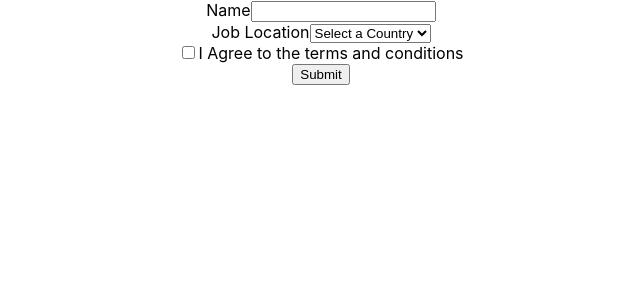
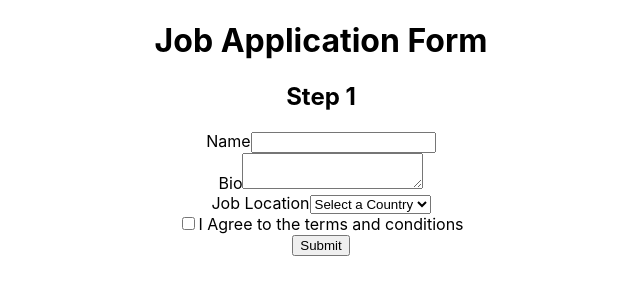
Before and after one commit to CHANDRUK29/react-testing, a React (Create React App) app: page / in a window 1280 px wide. Shown: the top 300 px of the page, without its empty margins (319-959 px from the left). Built offline with nearby package versions, Linux system fonts and the light colour scheme.

Commit message:
added application test cases added

```diff
--- a/src/components/Application/Application.tsx
+++ b/src/components/Application/Application.tsx
@@ -2,10 +2,17 @@ import React from 'react'
 
 const Application = () => {
     return (
+        <>
+        <h1>Job Application Form</h1>
+        <h2>Step 1</h2>
         <form action="">
             <div>
                 <label htmlFor="name">Name</label>
                 <input type="text" id='name' />
+            </div>
+            <div>
+                <label htmlFor="bio">Bio</label>
+                <textarea name='bio' id='bio' />
             </div>
             <div>
                 <label htmlFor="job-location">Job Location</label>
@@ -26,6 +33,7 @@ const Application = () => {
             </div>
             <button>Submit</button>
         </form>
+        </>
     )
 }
 
```
Also changed, not shown: 1 other file (tests, documents, lock files or other folders).
